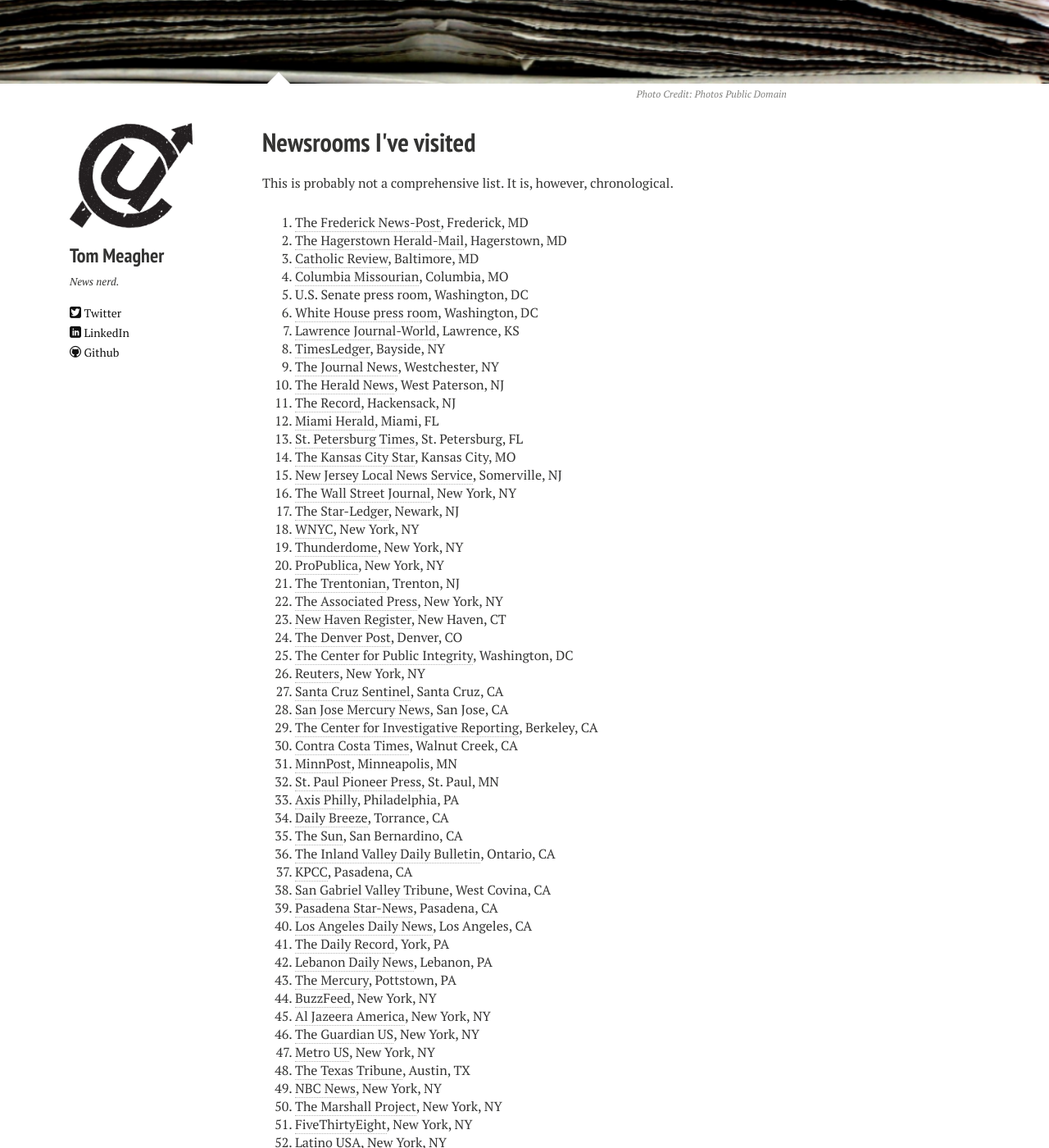
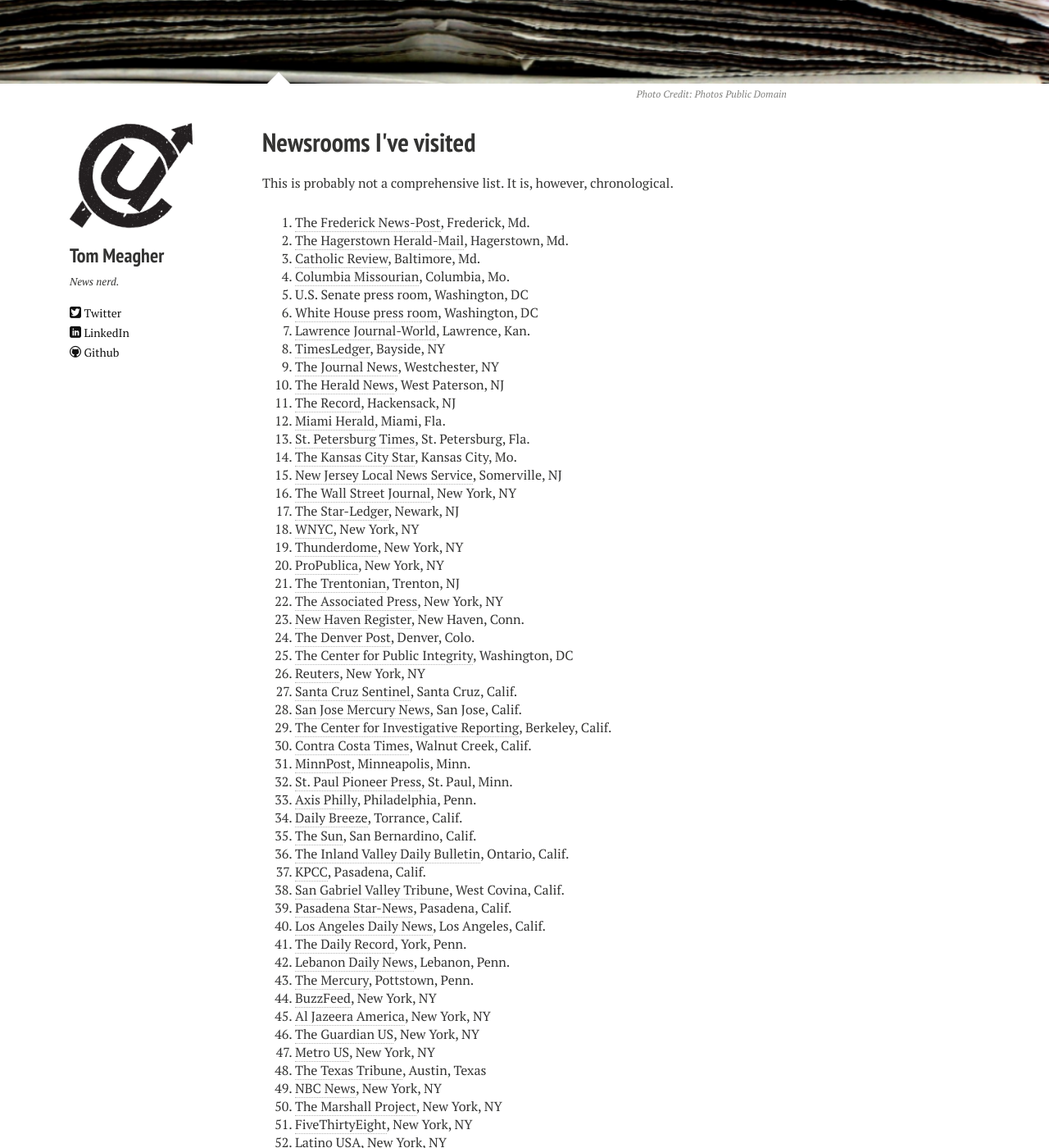
Before and after one commit to tommeagher/tommeagher.github.io, a Jekyll site: the page built from newsrooms.md, in a window 1280 px wide and 1400 px high, scrolled down 286 px. Shown: the whole window at 82% size. Built offline with Jekyll 4.4.1, drawn with Linux system fonts in a browser that asks for light colours; nearby versions of some CDN libraries; some of the changed text lies outside the part shown.

Commit message:
slc trip

```diff
--- a/newsrooms.md
+++ b/newsrooms.md
@@ -15,20 +15,20 @@
 
 This is probably not a comprehensive list. It is, however, chronological.
 
-1. [The Frederick News-Post](http://www.fredericknewspost.com/), Frederick, MD
-2. [The Hagerstown Herald-Mail](http://www.heraldmailmedia.com/), Hagerstown, MD
-3. [Catholic Review](http://www.catholicreview.org/), Baltimore, MD
-4. [Columbia Missourian](http://www.columbiamissourian.com/), Columbia, MO
+1. [The Frederick News-Post](http://www.fredericknewspost.com/), Frederick, Md.
+2. [The Hagerstown Herald-Mail](http://www.heraldmailmedia.com/), Hagerstown, Md.
+3. [Catholic Review](http://www.catholicreview.org/), Baltimore, Md.
+4. [Columbia Missourian](http://www.columbiamissourian.com/), Columbia, Mo.
 5. U.S. Senate press room, Washington, DC
 6. [White House press room](https://en.wikipedia.org/wiki/James_S._Brady_Press_Briefing_Room), Washington, DC
-7. [Lawrence Journal-World](http://www2.ljworld.com/), Lawrence, KS
+7. [Lawrence Journal-World](http://www2.ljworld.com/), Lawrence, Kan.
 8. [TimesLedger](http://www.timesledger.com/), Bayside, NY
 9. [The Journal News](http://www.lohud.com/), Westchester, NY
 10. [The Herald News](http://www.northjersey.com/), West Paterson, NJ
 11. [The Record](http://www.northjersey.com/), Hackensack, NJ
-12. [Miami Herald](http://www.miamiherald.com/), Miami, FL
-13. [St. Petersburg Times](http://www.tampabay.com/), St. Petersburg, FL
-14. [The Kansas City Star](http://www.kansascity.com/), Kansas City, MO
+12. [Miami Herald](http://www.miamiherald.com/), Miami, Fla.
+13. [St. Petersburg Times](http://www.tampabay.com/), St. Petersburg, Fla.
+14. [The Kansas City Star](http://www.kansascity.com/), Kansas City, Mo.
 15. [New Jersey Local News Service](http://www.njlns.com/), Somerville, NJ
 16. [The Wall Street Journal](http://www.wsj.com/), New York, NY
 17. [The Star-Ledger](http://www.nj.com/), Newark, NJ
@@ -37,42 +37,43 @@
 20. [ProPublica](https://www.propublica.org/), New York, NY
 21. [The Trentonian](http://www.trentonian.com/), Trenton, NJ
 22. [The Associated Press](http://www.ap.org/), New York, NY
-23. [New Haven Register](http://www.nhregister.com/), New Haven, CT
-24. [The Denver Post](http://www.denverpost.com/), Denver, CO
+23. [New Haven Register](http://www.nhregister.com/), New Haven, Conn.
+24. [The Denver Post](http://www.denverpost.com/), Denver, Colo.
 25. [The Center for Public Integrity](http://www.publicintegrity.org/), Washington, DC
 26. [Reuters](http://www.reuters.com/), New York, NY
-27. [Santa Cruz Sentinel](http://www.santacruzsentinel.com/), Santa Cruz, CA
-28. [San Jose Mercury News](http://www.mercurynews.com/), San Jose, CA
-29. [The Center for Investigative Reporting](http://www.revealnews.org/), Berkeley, CA
-30. [Contra Costa Times](http://www.contracostatimes.com/), Walnut Creek, CA
-31. [MinnPost](https://www.minnpost.com/), Minneapolis, MN
-32. [St. Paul Pioneer Press](http://www.twincities.com/), St. Paul, MN
-33. [Axis Philly](http://axisphilly.org/), Philadelphia, PA
-34. [Daily Breeze](http://www.dailybreeze.com/), Torrance, CA
-35. [The Sun](http://www.sbsun.com/), San Bernardino, CA
-36. [The Inland Valley Daily Bulletin](http://www.dailybulletin.com/), Ontario, CA
-37. [KPCC](http://www.scpr.org/), Pasadena, CA
-38. [San Gabriel Valley Tribune](http://www.sgvtribune.com/), West Covina, CA
-39. [Pasadena Star-News](http://www.pasadenastarnews.com/), Pasadena, CA
-40. [Los Angeles Daily News](http://www.dailynews.com/), Los Angeles, CA
-41. [The Daily Record](http://www.ydr.com/), York, PA
-42. [Lebanon Daily News](http://www.ldnews.com/), Lebanon, PA
-43. [The Mercury](http://www.pottsmerc.com/), Pottstown, PA
+27. [Santa Cruz Sentinel](http://www.santacruzsentinel.com/), Santa Cruz, Calif.
+28. [San Jose Mercury News](http://www.mercurynews.com/), San Jose, Calif.
+29. [The Center for Investigative Reporting](http://www.revealnews.org/), Berkeley, Calif.
+30. [Contra Costa Times](http://www.contracostatimes.com/), Walnut Creek, Calif.
+31. [MinnPost](https://www.minnpost.com/), Minneapolis, Minn.
+32. [St. Paul Pioneer Press](http://www.twincities.com/), St. Paul, Minn.
+33. [Axis Philly](http://axisphilly.org/), Philadelphia, Penn.
+34. [Daily Breeze](http://www.dailybreeze.com/), Torrance, Calif.
+35. [The Sun](http://www.sbsun.com/), San Bernardino, Calif.
+36. [The Inland Valley Daily Bulletin](http://www.dailybulletin.com/), Ontario, Calif.
+37. [KPCC](http://www.scpr.org/), Pasadena, Calif.
+38. [San Gabriel Valley Tribune](http://www.sgvtribune.com/), West Covina, Calif.
+39. [Pasadena Star-News](http://www.pasadenastarnews.com/), Pasadena, Calif.
+40. [Los Angeles Daily News](http://www.dailynews.com/), Los Angeles, Calif.
+41. [The Daily Record](http://www.ydr.com/), York, Penn.
+42. [Lebanon Daily News](http://www.ldnews.com/), Lebanon, Penn.
+43. [The Mercury](http://www.pottsmerc.com/), Pottstown, Penn.
 44. [BuzzFeed](http://www.buzzfeed.com/), New York, NY
 45. [Al Jazeera America](http://america.aljazeera.com/), New York, NY
 46. [The Guardian US](http://www.theguardian.com/us-news), New York, NY
 47. [Metro US](http://www.metro.us/), New York, NY
-48. [The Texas Tribune](https://www.texastribune.org/), Austin, TX
+48. [The Texas Tribune](https://www.texastribune.org/), Austin, Texas
 49. [NBC News](http://www.nbcnews.com/), New York, NY
 50. [The Marshall Project](https://www.themarshallproject.org/), New York, NY
 51. [FiveThirtyEight](http://fivethirtyeight.com/), New York, NY
 52. [Latino USA](http://latinousa.org/), New York, NY
 53. [ABC News](http://abcnews.go.com/), New York, NY
 54. [ProPublica](https://www.propublica.org/)'s new newsroom, New York, NY
-55. [Frontline](http://www.pbs.org/wgbh/frontline/), Boston, MA
+55. [Frontline](http://www.pbs.org/wgbh/frontline/), Boston, Mass.
 56. [The New York Times](https://www.nytimes.com/), New York, NY
 57. [First Look Media](https://www.firstlook.media/), New York, NY
 58. [New York Post](https://nypost.com/), New York, NY
 59. [Retro Report](https://www.retroreport.org/), New York, NY
+60. [KSL](https://www.ksl.com/), Salt Lake City, Utah
 
 Let me know if you see any that I missed.
```
Also changed, not shown: 2 other files.
